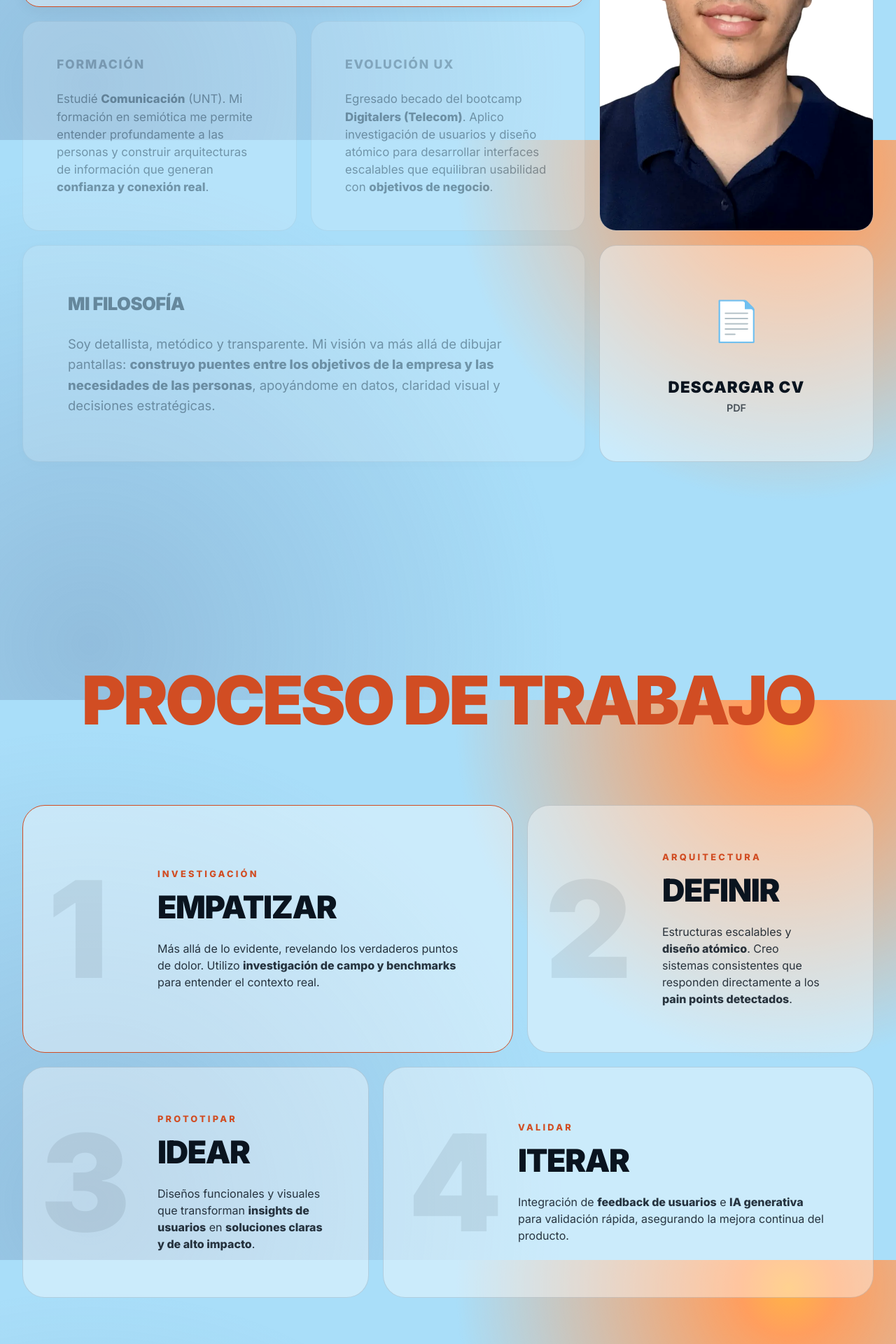
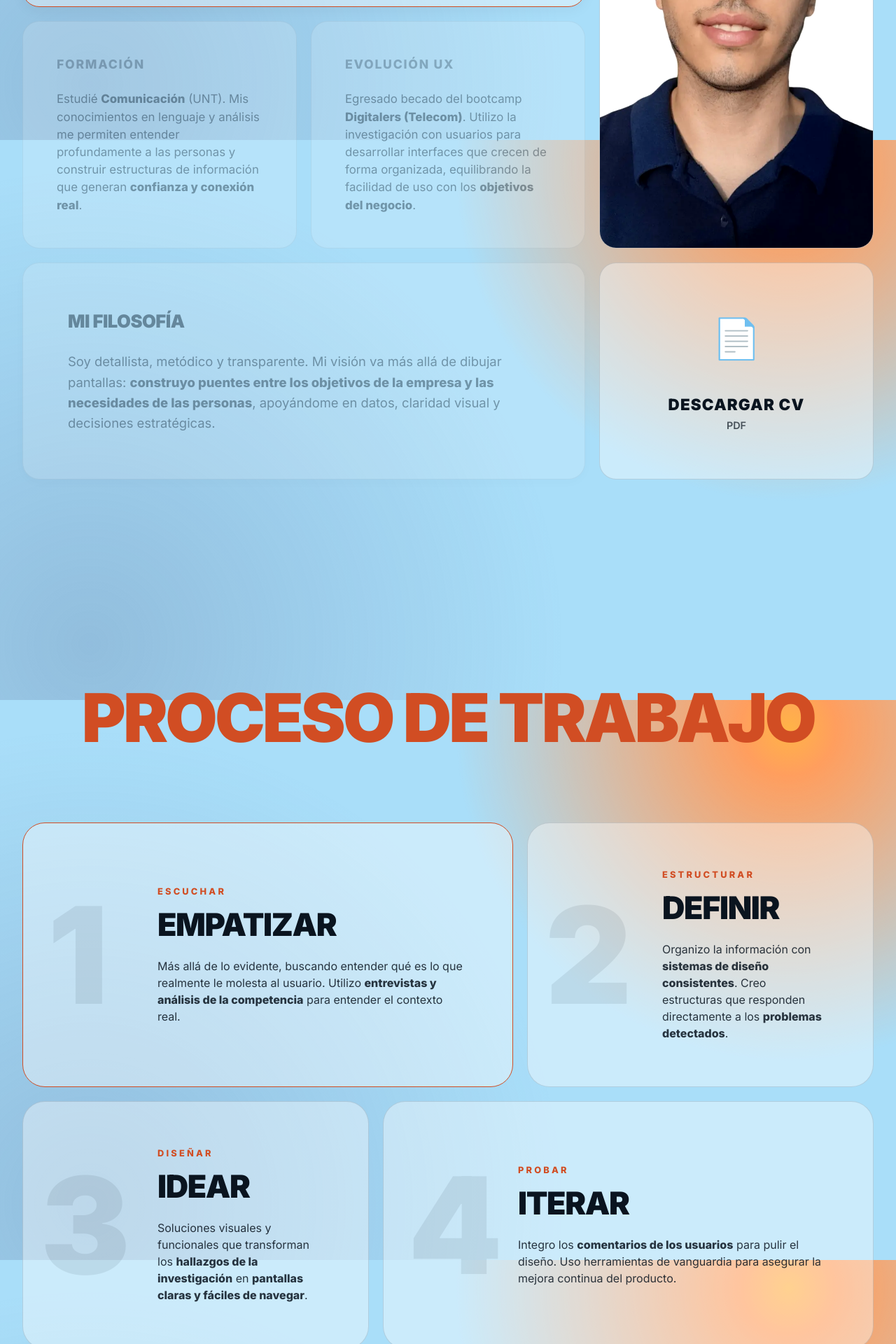
Before and after one commit to AlejandroValle1/portfolio-ux, a React (Vite) app: page / in a window 1280 px wide. Shown: the part 1400-3320 px from the top of the page at 70% size. Built offline with nearby package versions, Linux system fonts and the light colour scheme; a web font is replaced by a local one.

Commit message:
content: simplify UX writing across the entire site for better accessibility

```diff
--- a/src/components/About.jsx
+++ b/src/components/About.jsx
@@ -144,7 +144,7 @@ const About = () => {
                         QUIÉN SOY
                     </h3>
                     <p style={{ fontSize: '1.25rem', lineHeight: 1.6, fontWeight: 500, opacity: 0.9 }}>
-                        Soy Alejandro Valle, <strong>Diseñador UX</strong> con background en <strong>Comunicación</strong>. Transformo la complejidad en experiencias digitales <strong>claras, inclusivas y funcionales</strong>, combinando sensibilidad narrativa con precisión estructural.
+                        Soy Alejandro Valle, <strong>Diseñador UX</strong> con <strong>formación en Comunicación</strong>. Transformo la complejidad en experiencias digitales <strong>claras, fáciles de usar y funcionales</strong>, combinando mi capacidad para contar historias con un diseño bien estructurado.
                     </p>
                 </motion.div>
 
@@ -206,7 +206,7 @@ const About = () => {
                         Formación
                     </h4>
                     <p style={{ fontSize: '1.05rem', lineHeight: 1.5, opacity: 0.9 }}>
-                        Estudié <strong>Comunicación</strong> (UNT). Mi formación en semiótica me permite entender profundamente a las personas y construir arquitecturas de información que generan <strong>confianza y conexión real</strong>.
+                        Estudié <strong>Comunicación</strong> (UNT). Mis conocimientos en lenguaje y análisis me permiten entender profundamente a las personas y construir estructuras de información que generan <strong>confianza y conexión real</strong>.
                     </p>
                 </motion.div>
 
@@ -230,7 +230,7 @@ const About = () => {
                         Evolución UX
                     </h4>
                     <p style={{ fontSize: '1.05rem', lineHeight: 1.5, opacity: 0.9 }}>
-                        Egresado becado del bootcamp <strong>Digitalers (Telecom)</strong>. Aplico investigación de usuarios y diseño atómico para desarrollar interfaces escalables que equilibran usabilidad con <strong>objetivos de negocio</strong>.
+                        Egresado becado del bootcamp <strong>Digitalers (Telecom)</strong>. Utilizo la investigación con usuarios para desarrollar interfaces que crecen de forma organizada, equilibrando la facilidad de uso con los <strong>objetivos del negocio</strong>.
                     </p>
                 </motion.div>
 
--- a/src/components/Projects.jsx
+++ b/src/components/Projects.jsx
@@ -46,7 +46,7 @@ const projectsSummary = [
     {
         id: 'separa',
         title: "SE-PA-RÁ",
-        intro: <>App sustentable con <strong>gamificación</strong> para incentivar y facilitar la separación de residuos urbanos.</>,
+        intro: <>App sustentable con <strong>incentivos dinámicos</strong> para facilitar la separación de residuos urbanos.</>,
         type: "App Mobile design",
         link: "/separa",
         image: "/Mockup-home-separa.webp",
@@ -55,7 +55,7 @@ const projectsSummary = [
     {
         id: 'tienda-tecno',
         title: "TIENDA TECNO",
-        intro: <>Rediseño UX/UI de e-commerce enfocado en reducir <strong>fricción</strong> y aumentar la <strong>confianza de compra</strong>.</>,
+        intro: <>Rediseño de e-commerce enfocado en eliminar <strong>dificultades</strong> y aumentar la <strong>confianza de compra</strong>.</>,
         type: "Web Design / UX Research",
         link: "/tienda-tecno",
         image: "/Mockup-home-tienda_tecno.webp",
--- a/src/components/WorkProcess.jsx
+++ b/src/components/WorkProcess.jsx
@@ -5,23 +5,23 @@ import { usePerformance } from '../context/PerformanceContext';
 const steps = [
     {
         title: "Empatizar",
-        subtitle: "Investigación",
-        description: <>Más allá de lo evidente, revelando los verdaderos puntos de dolor. Utilizo <strong>investigación de campo y benchmarks</strong> para entender el contexto real.</>,
+        subtitle: "Escuchar",
+        description: <>Más allá de lo evidente, buscando entender qué es lo que realmente le molesta al usuario. Utilizo <strong>entrevistas y análisis de la competencia</strong> para entender el contexto real.</>,
     },
     {
         title: "Definir",
-        subtitle: "Arquitectura",
-        description: <>Estructuras escalables y <strong>diseño atómico</strong>. Creo sistemas consistentes que responden directamente a los <strong>pain points detectados</strong>.</>,
+        subtitle: "Estructurar",
+        description: <>Organizo la información con <strong>sistemas de diseño consistentes</strong>. Creo estructuras que responden directamente a los <strong>problemas detectados</strong>.</>,
     },
     {
         title: "Idear",
-        subtitle: "Prototipar",
-        description: <>Diseños funcionales y visuales que transforman <strong>insights de usuarios</strong> en <strong>soluciones claras y de alto impacto</strong>.</>,
+        subtitle: "Diseñar",
+        description: <>Soluciones visuales y funcionales que transforman los <strong>hallazgos de la investigación</strong> en <strong>pantallas claras y fáciles de navegar</strong>.</>,
     },
     {
         title: "Iterar",
-        subtitle: "Validar",
-        description: <>Integración de <strong>feedback de usuarios</strong> e <strong>IA generativa</strong> para validación rápida, asegurando la mejora continua del producto.</>,
+        subtitle: "Probar",
+        description: <>Integro los <strong>comentarios de los usuarios</strong> para pulir el diseño. Uso herramientas de vanguardia para asegurar la mejora continua del producto.</>,
     }
 ];
 
--- a/src/pages/ProjectSepara.jsx
+++ b/src/pages/ProjectSepara.jsx
@@ -88,7 +88,7 @@ const ProjectSepara = () => {
             <ProjectSection
                 icon="○"
                 title="El punto de partida"
-                text="Mi hipótesis inicial fue que la falta de conocimiento imposibilitaba el correcto funcionamiento de la separación de residuos. El programa SE‑PA‑RÁ no estaba siendo eficiente porque la gente no separaba sus residuos por falta de información e infraestructura. Como UX designer en formación, mi motivación fue transformar esa situación en una oportunidad: mejorar la difusión y el aprendizaje sobre reciclaje y sus beneficios, con la meta de lograr una ciudad más limpia."
+                text="Mi idea inicial era que la falta de información impedía que la gente separara sus residuos. El programa municipal no estaba funcionando porque los vecinos no sabían cómo hacerlo. Mi objetivo fue transformar este problema en una oportunidad: usar el diseño para educar sobre el reciclaje y sus beneficios, ayudando a lograr una ciudad más limpia."
             />
 
             <ProjectSection
@@ -96,7 +96,7 @@ const ProjectSepara = () => {
                 title="Mapear el viaje del usuario"
                 text={
                     <>
-                        Para empatizar con las personas, desarrollé un <strong>Journey Map</strong> y descubrí que en cada etapa (informarse, separar, llevar al eco punto) el proceso se frustraba. Transformé estos hallazgos en requerimientos funcionales:
+                        Para entender mejor a los usuarios, analicé su recorrido diario y descubrí que en cada etapa (informarse, separar, llevar al punto de reciclaje) aparecían dudas. Transformé estos problemas en soluciones necesarias:
                     </>
                 }
             >
@@ -133,8 +133,8 @@ const ProjectSepara = () => {
 
             <ProjectSection
                 icon="→"
-                title="El flujo dentro de la app"
-                text="Con esos hallazgos, definí el user flow de la aplicación. El recorrido empezaba con una bienvenida motivadora, luego el registro o ingreso, y desde el inicio el usuario podía elegir entre aprender sobre reciclaje o conocer eco puntos cercanos."
+                title="El camino del usuario"
+                text="Con esos hallazgos, definí los pasos principales dentro de la app. El recorrido comienza con una bienvenida motivadora y permite al usuario elegir fácilmente entre aprender a reciclar o encontrar puntos de recolección cercanos."
             >
                 <motion.div
                     variants={{ hidden: { opacity: 0 }, show: { opacity: 1, transition: { staggerChildren: 0.15 } } }}
@@ -181,8 +181,8 @@ const ProjectSepara = () => {
 
             <ProjectSection
                 icon="⟳"
-                title="Iteración: de baja a alta fidelidad"
-                text="El proceso pasó de wireframes de baja fidelidad, donde definí la estructura y jerarquía básica, a wireframes de alta fidelidad, donde integré tipografía, color, iconografía y un tono más motivador en el onboarding."
+                title="Evolución: de bocetos a diseño final"
+                text="El proceso pasó de esquemas básicos, donde definí la estructura inicial, a diseños de alta definición donde integré colores, iconos y un lenguaje más cercano para motivar al usuario."
             >
                 <div style={{ margin: 'var(--space-4) auto 0', width: '100%', maxWidth: '900px' }}>
                     <CompareCarousel
@@ -216,7 +216,7 @@ const ProjectSepara = () => {
                 title="Impacto del Diseño"
                 content={
                     <>
-                        Pasar de 0 a 1 requirió eliminar suposiciones mediante investigación real. El resultado es un prototipo escalable que no solo informa, sino que <strong>incentiva la acción a través de gamificación</strong>, transformando el tedio de reciclar en una <strong>experiencia gratificante y de impacto social</strong>.
+                        Pasar de la idea a la realidad requirió escuchar a los usuarios reales. El resultado es un diseño que no solo informa, sino que <strong>motiva a la acción mediante incentivos dinámicos</strong>, transformando el hábito de reciclar en una <strong>experiencia gratificante y con impacto social</strong>.
                     </>
                 }
             />
--- a/src/pages/ProjectTienda.jsx
+++ b/src/pages/ProjectTienda.jsx
@@ -124,13 +124,13 @@ const ProjectTienda = () => {
             <ProjectSection
                 icon="◉"
                 title="Quiénes son los usuarios"
-                text="Definí tres protopersonas que representan los distintos tipos de compradores: Franco (usuario avanzado que busca specs), Camila (principiante que necesita orientación) y Leonardo (funcional, que solo quiere que funcione). Sus objetivos y frustraciones guiaron cada decisión de diseño."
+                text="Definí tres perfiles de usuario que representan los distintos tipos de compradores: Franco (usuario avanzado que busca detalles técnicos), Camila (principiante que necesita orientación) y Leonardo (práctico, que solo quiere que funcione). Sus objetivos y dudas guiaron cada decisión de diseño."
             >
                 <SpotlightGrid
                     items={[
                         { name: 'Franco', type: 'Modo Avanzado', desc: 'Busca especificaciones técnicas precisas y rendimiento extremo para gaming o trabajo pesado.' },
                         { name: 'Camila', type: 'Modo Principiante', desc: 'Necesita orientación, explicaciones claras y recomendaciones armadas para su uso diario.' },
-                        { name: 'Leonardo', type: 'Modo Funcional', desc: 'Prioriza que el producto funcione y resuelva su necesidad rápido y sin demasiadas vueltas.' }
+                        { name: 'Leonardo', type: 'Modo Práctico', desc: 'Prioriza que el producto funcione y resuelva su necesidad rápido y sin complicaciones.' }
                     ]}
                     renderItem={(persona) => (
                         <>
@@ -149,8 +149,8 @@ const ProjectTienda = () => {
 
             <ProjectSection
                 icon="→"
-                title="El flujo dentro de la app"
-                text="Con esos hallazgos, definí el user flow de la aplicación. El recorrido empezaba con una bienvenida motivadora, luego el registro o ingreso, y desde el inicio el usuario podía elegir entre aprender sobre reciclaje o conocer eco puntos cercanos."
+                title="El camino del usuario"
+                text="Con esos hallazgos, definí el recorrido principal dentro de la tienda. El proceso comienza con una bienvenida clara, sigue con la búsqueda y termina con una compra segura y sin obstáculos."
             >
                 <motion.div
                     variants={{ hidden: { opacity: 0 }, show: { opacity: 1, transition: { staggerChildren: 0.15 } } }}
@@ -197,8 +197,8 @@ const ProjectTienda = () => {
 
             <ProjectSection
                 icon="⟳"
-                title="Iteración: de baja a alta fidelidad"
-                text="El proceso pasó de wireframes de baja fidelidad a alta fidelidad, integrando tipografía, color y reforzando las breadcrumbs para dar más control y seguridad al usuario durante el checkout."
+                title="Evolución: de bocetos a diseño final"
+                text="El proceso pasó de esquemas básicos a diseños de alta definición, integrando colores y reforzando las guías de navegación (breadcrumbs) para dar más control y seguridad durante la compra."
             >
                 <div style={{ marginTop: 'var(--space-4)', width: '100%' }}>
                     <CompareCarousel
@@ -230,7 +230,7 @@ const ProjectTienda = () => {
                 title="Impacto del Diseño"
                 content={
                     <>
-                        El rediseño transformó un catálogo disperso en una <strong>experiencia de venta guiada</strong>. Al implementar un flujo de checkout transparente y estructurar la información para distintos perfiles de usuario, se logró un prototipo que <strong>reduce la fricción cognitiva y garantiza confianza</strong> en cada paso de la compra.
+                        El rediseño transformó un catálogo confuso en una <strong>experiencia de venta guiada</strong>. Al simplificar los pasos de compra y organizar la información para distintos perfiles, se logró un diseño que <strong>elimina dudas al comprar y garantiza confianza</strong> en cada paso.
                     </>
                 }
             />
```
